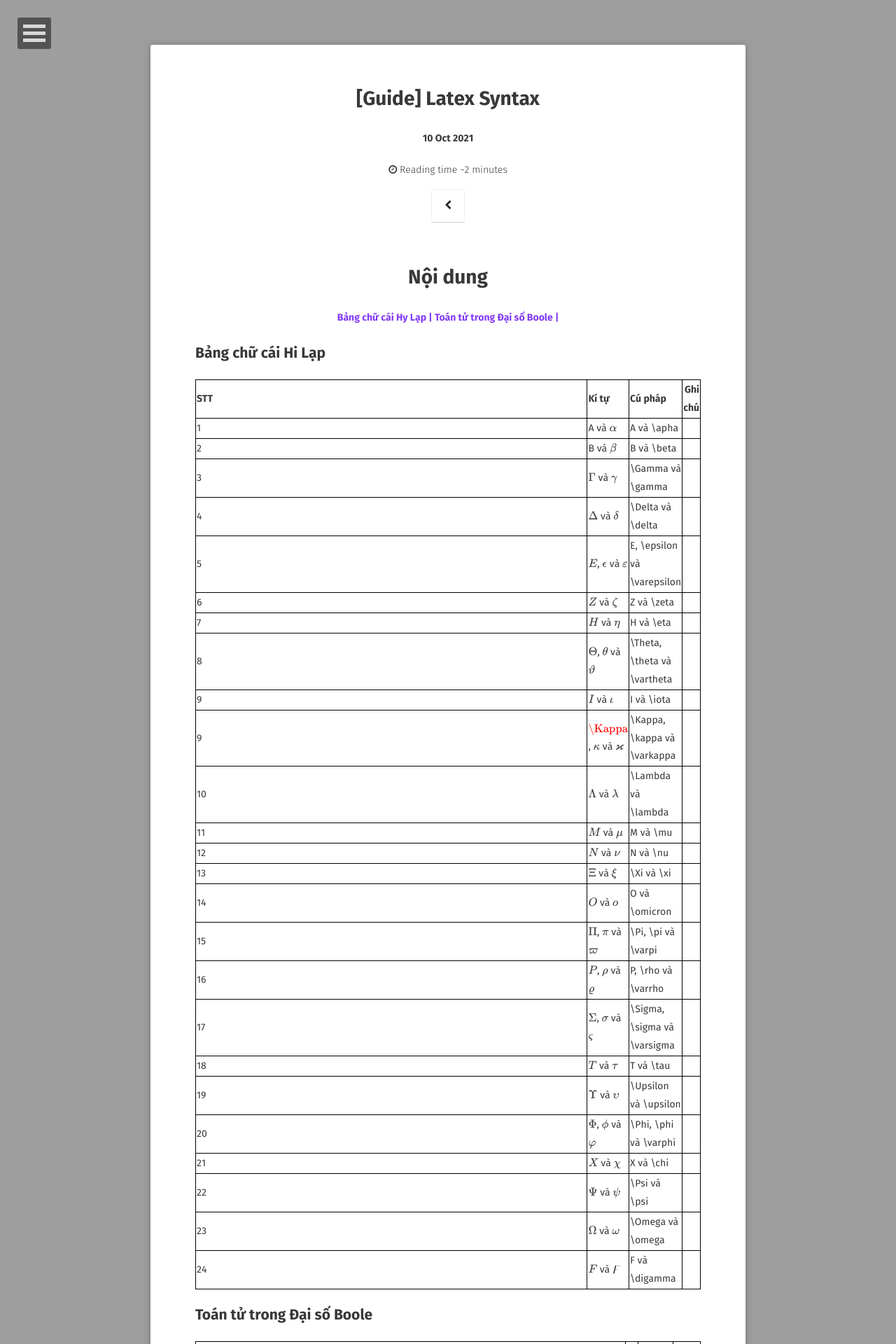
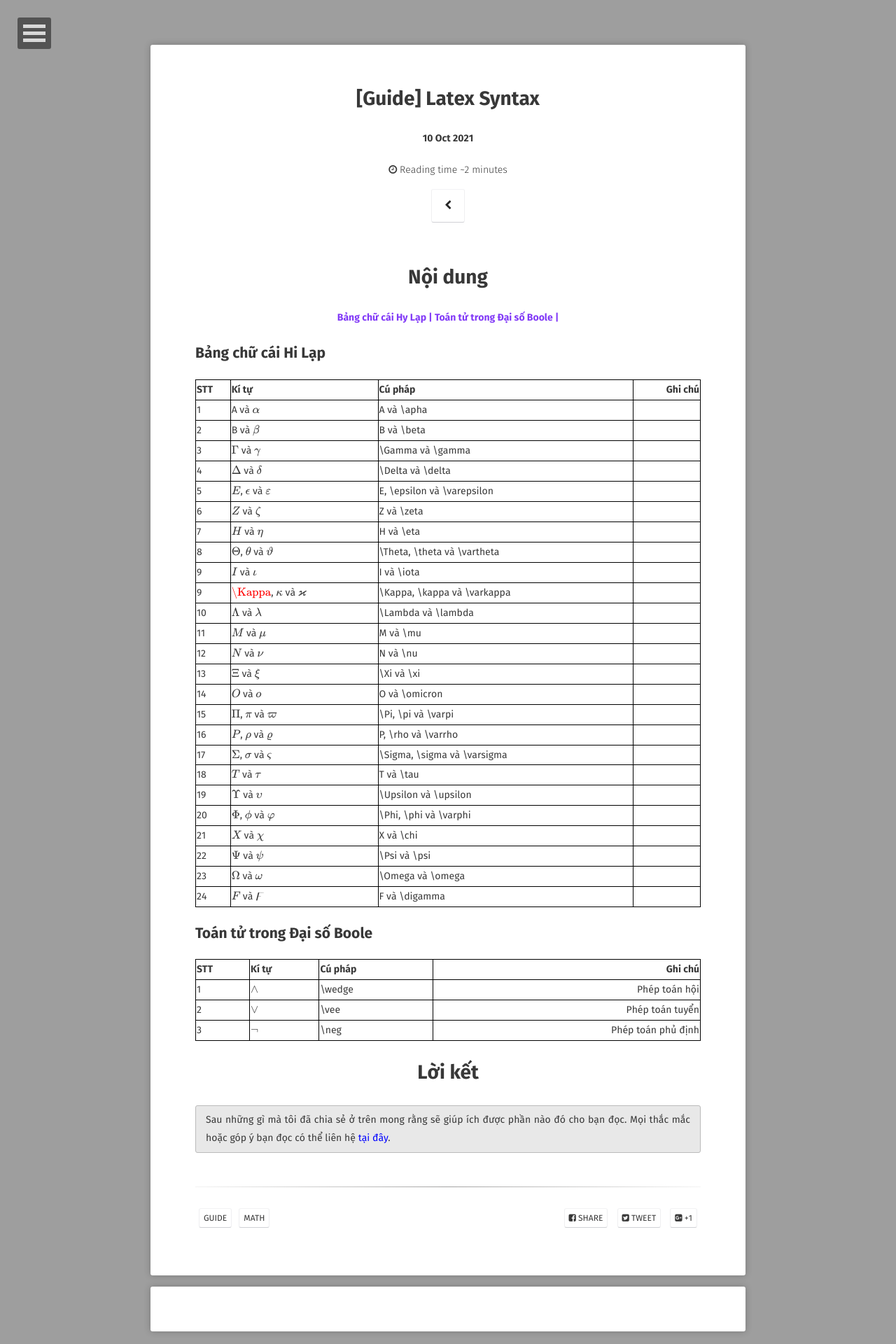
Before and after one commit to hieuhdh/deuteri, a Jekyll site: the page built from _posts/2021-10-10-[Guide]-Latex-Syntax.md, in a window 1280 px wide. Shown: the top 1920 px of the page at 70% size. Built offline with Jekyll 4.4.1, drawn with Linux system fonts in a browser that asks for light colours; some web fonts are replaced; formulas are drawn with MathJax 3; comment, search, counter and statistics services are not loaded.

Commit message:
fix something

```diff
--- a/_sass/typography.scss
+++ b/_sass/typography.scss
@@ -129,8 +129,12 @@ li .highlight pre {
 }
 
 // table - Tinh chỉnh border
+table{
+	width: 100%;
+    border:1px solid black;
+}
+
 table,th,td {
-	width: 100%;
     border:1px solid black;
 }
 
```
